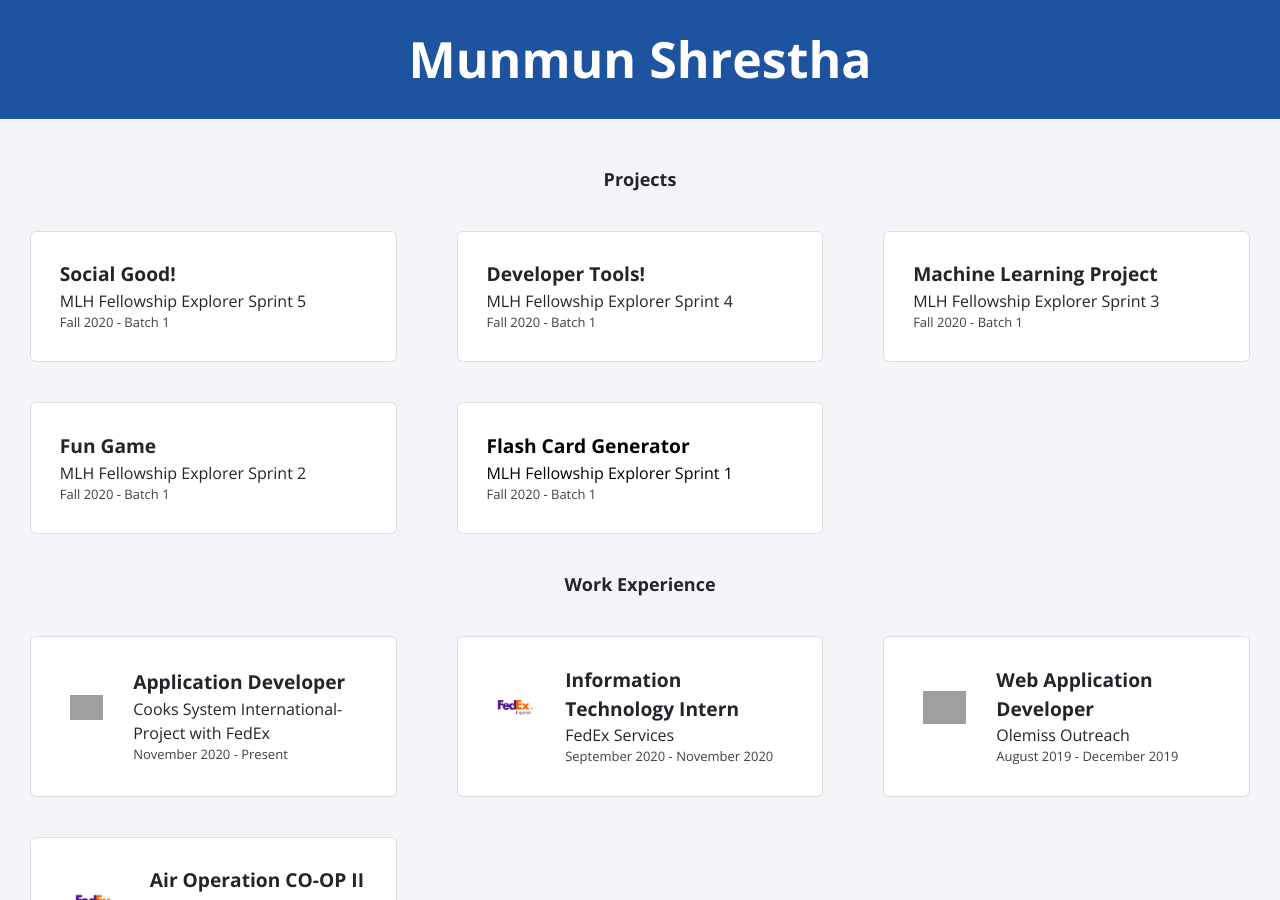
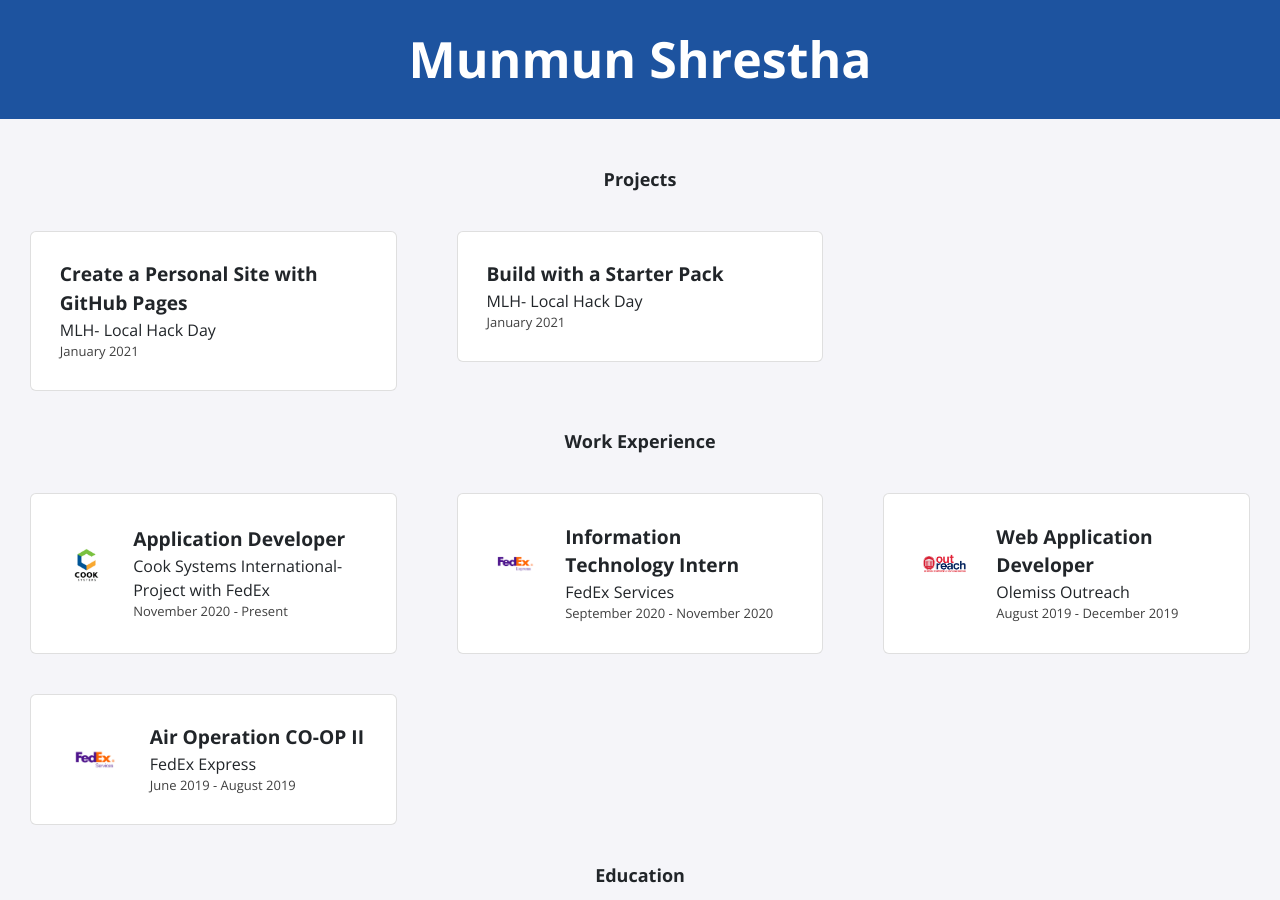
Before and after one commit to munmunshrestha/munmunshrestha.github.io, a Jekyll site: the page built from index.html, in a window 1280 px wide and 900 px high, scrolled down 271 px. Built offline with Jekyll 4.4.1, drawn with Linux system fonts in a browser that asks for light colours; nearby versions of some CDN libraries; grey boxes are pictures that could not be loaded.

Commit message:
projects

```diff
--- a/_data/experience.yml
+++ b/_data/experience.yml
@@ -1,7 +1,7 @@
 - role: Application Developer
-  company: Cooks System International- Project with FedEx
+  company: Cook Systems International- Project with FedEx
   dates: November 2020 - Present
-  logo:
+  logo: cooks.png
 
 - role: Information Technology Intern
   company: FedEx Services
@@ -11,7 +11,7 @@
 - role: Web Application Developer
   company: Olemiss Outreach
   dates: August 2019 - December 2019
-  logo:
+  logo: outreach.png
 
 - role: Air Operation CO-OP II
   company: FedEx Express
--- a/_data/projects.yml
+++ b/_data/projects.yml
@@ -1,20 +1,7 @@
-- title: Social Good!
-  event: MLH Fellowship Explorer Sprint 5
-  date: Fall 2020 - Batch 1
+- title: Create a Personal Site with GitHub Pages
+  event: MLH- Local Hack Day
+  date: January 2021
 
-- title: Developer Tools!
-  event: MLH Fellowship Explorer Sprint 4
-  date: Fall 2020 - Batch 1
-
-- title: Machine Learning Project
-  event: MLH Fellowship Explorer Sprint 3
-  date: Fall 2020 - Batch 1
-
-- title: Fun Game
-  event: MLH Fellowship Explorer Sprint 2
-  date: Fall 2020 - Batch 1
-
-- title: Flash Card Generator
-  event: MLH Fellowship Explorer Sprint 1
-  date: Fall 2020 - Batch 1
-  page-name: sprint1
+- title: Build with a Starter Pack
+  event: MLH- Local Hack Day
+  date: January 2021
```
Also changed, not shown: assets/img/experience/cooks.png (added), assets/img/experience/outreach.png (added).
